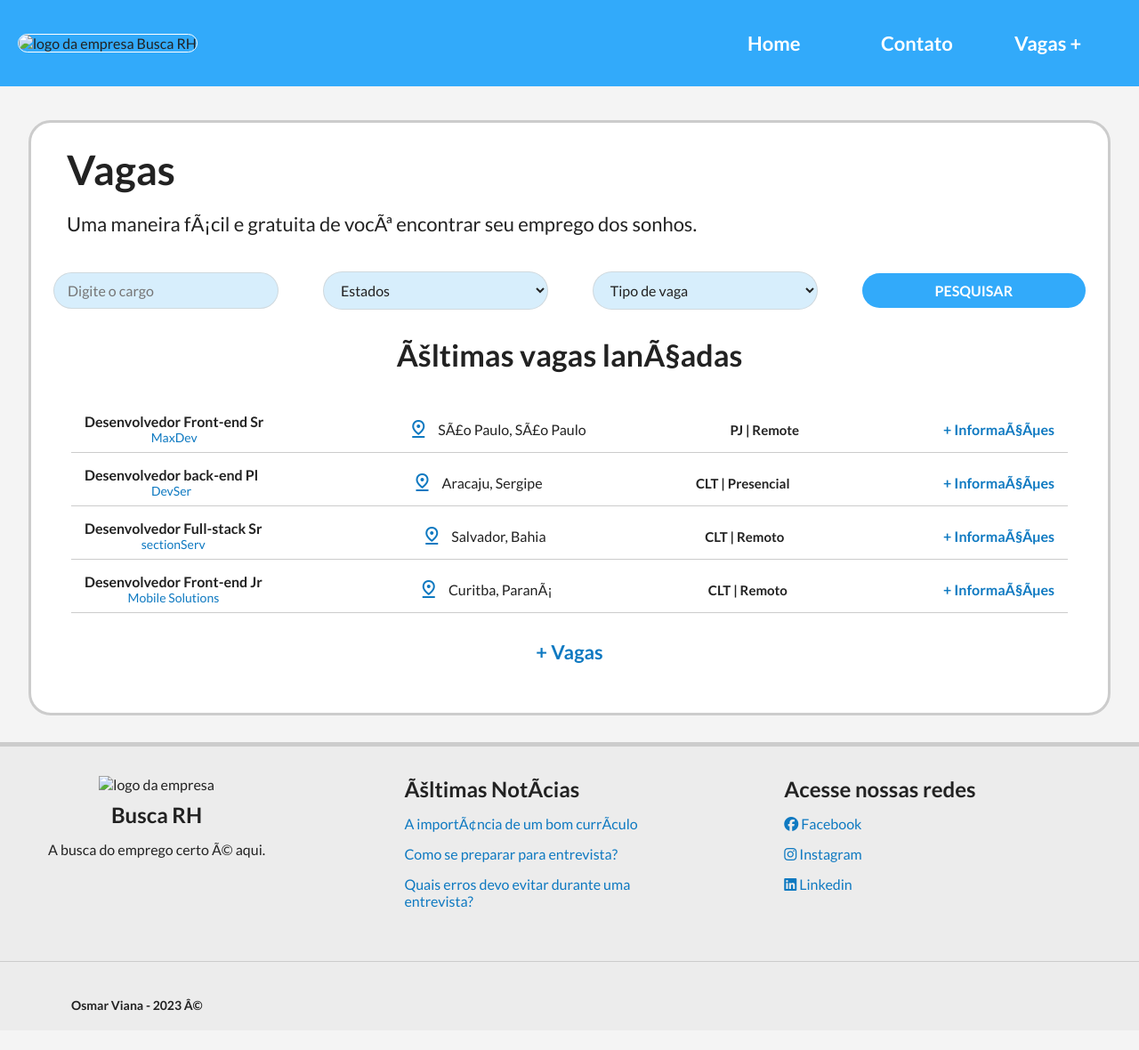
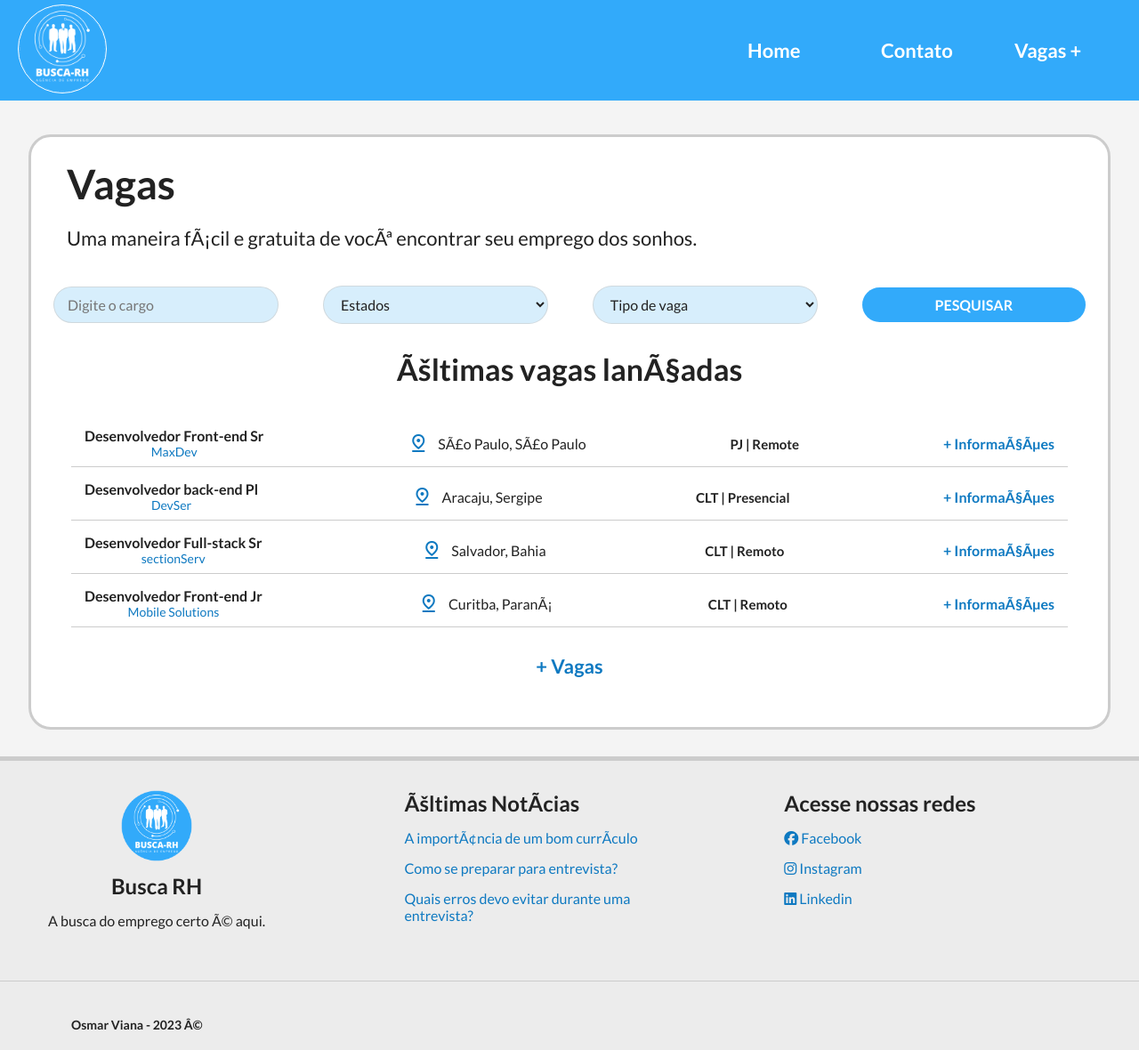
Before and after one commit to osmarviana/projetoRH, a plain HTML site: page assets/pages/inscreva-se.html in a window 1280 px wide. Shown: the whole page at 89% size. Before the commit the page ends 1158 px from the top, so only its background shows below. Drawn offline with nearby package versions, Linux system fonts and the light colour scheme; the site is published under a folder, as on GitHub Pages, so addresses that start at the root find nothing.

Commit message:
atualizando caminhos das imagens

```diff
--- a/assets/pages/inscreva-se.html
+++ b/assets/pages/inscreva-se.html
@@ -36,7 +36,7 @@
             <a href="/">
               <img
                 class="logo-header"
-                src="/assets/images/logo-rh1.png"
+                src="../images/logo-rh1.png"
                 alt="logo da empresa Busca RH"
               />
             </a>
@@ -155,7 +155,7 @@
                         <div class="more-info-content">
                           <img
                             class="company-logo"
-                            src="/assets/images/maxdev-logo.png"
+                            src="../images/maxdev-logo.png"
                             alt="logo da empresa booble"
                           />
                           <h4 class="company-name-plus">MaxDev</h4>
@@ -222,7 +222,7 @@
                         <div class="more-info-content">
                           <img
                             class="company-logo"
-                            src="/assets/images/devser-logo.png"
+                            src="../images/devser-logo.png"
                             alt="logo da empresa DevSer"
                           />
                           <h4 class="company-name-plus">DevSer</h4>
@@ -289,7 +289,7 @@
                         <div class="more-info-content">
                           <img
                             class="company-logo"
-                            src="/assets/images/mainserv-logo.png"
+                            src="../images/mainserv-logo.png"
                             alt="logo da empresa MainServ"
                           />
                           <h4 class="company-name-plus">MainServ</h4>
@@ -356,7 +356,7 @@
                         <div class="more-info-content">
                           <img
                             class="company-logo"
-                            src="/assets/images/mobileSolutions-logo.png"
+                            src="../images/mobileSolutions-logo.png"
                             alt="logo da empresa mobileSolutions"
                           />
                           <h4 class="company-name-plus">Mobile Solutions</h4>
@@ -410,10 +410,7 @@
             <div class="footer-box">
               <div class="company-footer">
                 <a href="#home">
-                  <img
-                    src="/assets/images/logo-rh1.png"
-                    alt="logo da empresa"
-                  />
+                  <img src="../images/logo-rh1.png" alt="logo da empresa" />
                 </a>
                 <h2 class="company-name-footer">Busca RH</h2>
                 <p class="company-slogan">A busca do emprego certo é aqui.</p>
```
